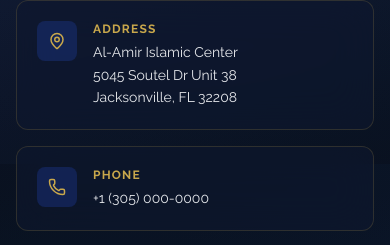
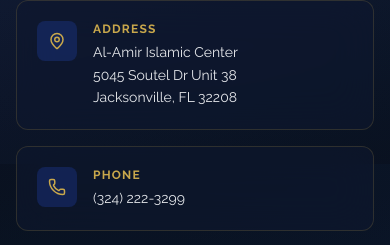
Before and after one commit to ShimantoHalder/Al-Amir_Islamic_Center, a Next.js app: page / in a window 390 px wide. Shown: the part 8276-8521 px from the top of the page. Built offline with nearby package versions, Linux system fonts and the light colour scheme; no server answers.

Commit message:
Real phone number added

```diff
--- a/app/sections/ContactSection.tsx
+++ b/app/sections/ContactSection.tsx
@@ -28,7 +28,7 @@ const contactDetails = [
   {
     icon: Phone,
     label: 'Phone',
-    value: '+1 (305) 000-0000',
+    value: '(324) 222-3299',
     href: 'tel:+13050000000',
     accent: false,
   },
--- a/app/sections/FooterSection.tsx
+++ b/app/sections/FooterSection.tsx
@@ -120,7 +120,7 @@ export default function FooterSection() {
               <ul className="space-y-3.5 w-full">
                 {[
                   { icon: '📍', text: 'Florida, USA' },
-                  { icon: '📞', text: '+1 (305) 000-0000' },
+                  { icon: '📞', text: '(324) 222-3299' },
                   { icon: '📧', text: 'info@alamiric.org' },
                 ].map((item) => (
                   <li key={item.icon} className="flex items-start gap-3 justify-center sm:justify-start">
--- a/app/sections/LocationSection.tsx
+++ b/app/sections/LocationSection.tsx
@@ -12,7 +12,7 @@ const contactItems = [
   // {
   //   icon: '📞',
   //   label: 'Phone',
-  //   value: '+1 (305) 000-0000',
+  //   value: '(324) 222-3299',
   //   href: 'tel:+13050000000',
   //   highlight: false,
   // },
```
